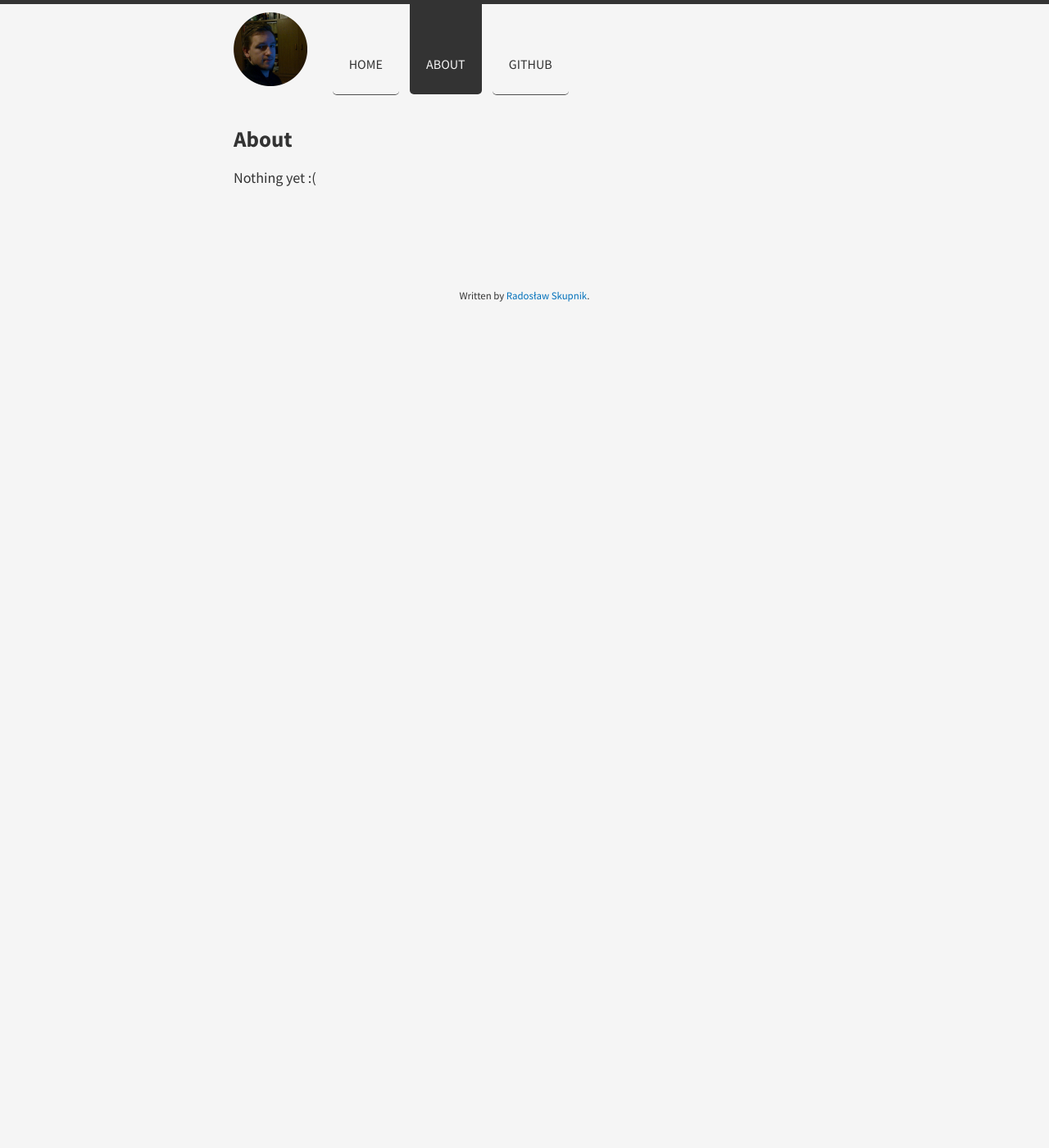
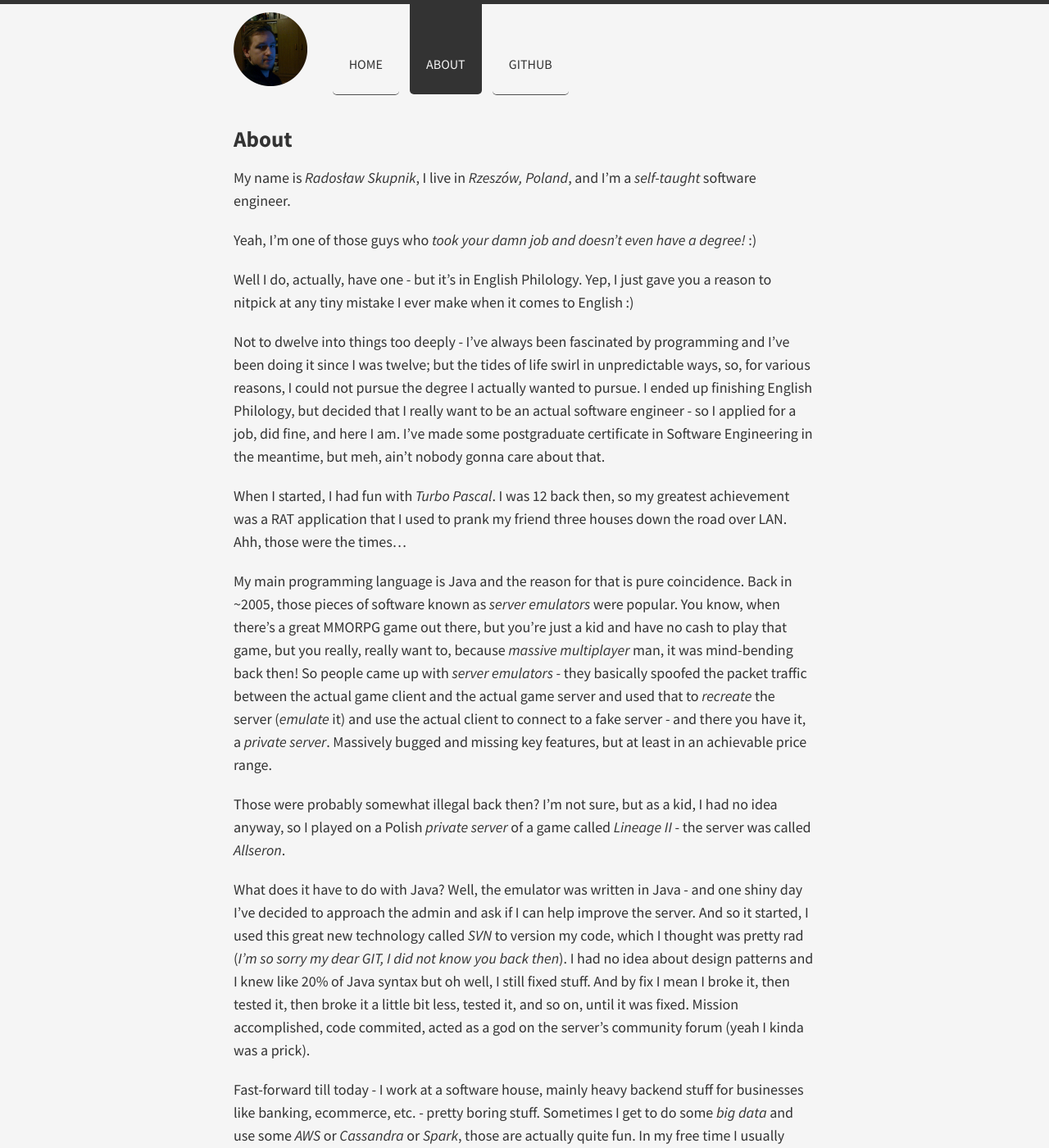
Before and after one commit to rskupnik/rskupnik.github.io, a Jekyll site: the page built from about/index.md, in a window 1280 px wide and 1400 px high. Shown: the whole window at 82% size. Built offline with Jekyll 4.4.1, drawn with Linux system fonts in a browser that asks for light colours; nearby versions of some CDN libraries; some of the changed text lies outside the part shown.

Commit message:
Add some basic about page

```diff
--- a/about/index.md
+++ b/about/index.md
@@ -3,4 +3,22 @@ layout: page
 title: About
 ---
 
-Nothing yet :(
+My name is *Radosław Skupnik*, I live in *Rzeszów, Poland*, and I'm a *self-taught* software engineer.
+
+Yeah, I'm one of those guys who *took your damn job and doesn't even have a degree!* :)
+
+Well I do, actually, have one - but it's in English Philology. Yep, I just gave you a reason to nitpick at any tiny mistake I ever make when it comes to English :)
+
+Not to dwelve into things too deeply - I've always been fascinated by programming and I've been doing it since I was twelve; but the tides of life swirl in unpredictable ways, so, for various reasons, I could not pursue the degree I actually wanted to pursue. I ended up finishing English Philology, but decided that I really want to be an actual software engineer - so I applied for a job, did fine, and here I am. I've made some postgraduate certificate in Software Engineering in the meantime, but meh, ain't nobody gonna care about that.
+
+When I started, I had fun with *Turbo Pascal*. I was 12 back then, so my greatest achievement was a RAT application that I used to prank my friend three houses down the road over LAN. Ahh, those were the times...
+
+My main programming language is Java and the reason for that is pure coincidence. Back in ~2005, those pieces of software known as *server emulators* were popular. You know, when there's a great MMORPG game out there, but you're just a kid and have no cash to play that game, but you really, really want to, because *massive multiplayer* man, it was mind-bending back then! So people came up with *server emulators* - they basically spoofed the packet traffic between the actual game client and the actual game server and used that to *recreate* the server (*emulate* it) and use the actual client to connect to a fake server - and there you have it, a *private server*. Massively bugged and missing key features, but at least in an achievable price range.
+
+Those were probably somewhat illegal back then? I'm not sure, but as a kid, I had no idea anyway, so I played on a Polish *private server* of a game called *Lineage II* - the server was called *Allseron*.
+
+What does it have to do with Java? Well, the emulator was written in Java - and one shiny day I've decided to approach the admin and ask if I can help improve the server. And so it started, I used this great new technology called *SVN* to version my code, which I thought was pretty rad (*I'm so sorry my dear GIT, I did not know you back then*). I had no idea about design patterns and I knew like 20% of Java syntax but oh well, I still fixed stuff. And by fix I mean I broke it, then tested it, then broke it a little bit less, tested it, and so on, until it was fixed. Mission accomplished, code commited, acted as a god on the server's community forum (yeah I kinda was a prick).
+
+Fast-forward till today - I work at a software house, mainly heavy backend stuff for businesses like banking, ecommerce, etc. - pretty boring stuff. Sometimes I get to do some *big data* and use some *AWS* or *Cassandra* or *Spark*, those are actually quite fun. In my free time I usually dabble in game development and some low-level programming (cause I find it hilarious that not even I, the author of my code, understand how the *f* does it work).
+
+From less important information, I love reading (and sometimes writing) stories and books, I like cats, nature, walks in the forest and semi-competitive gaming (which basically means I'm one of those pricks you meet at *Dota 2* that can't win anything but act like they're the boss :) ).
```
